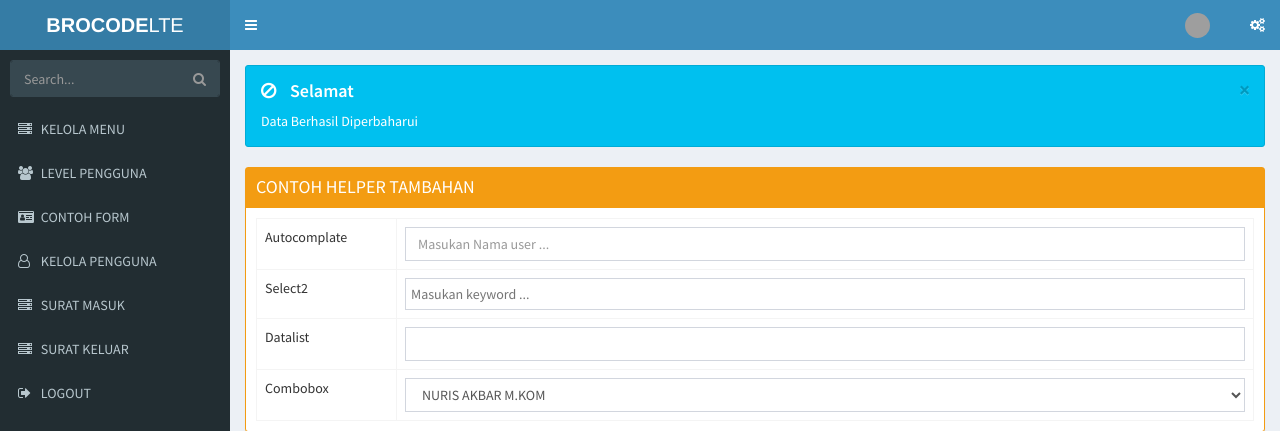
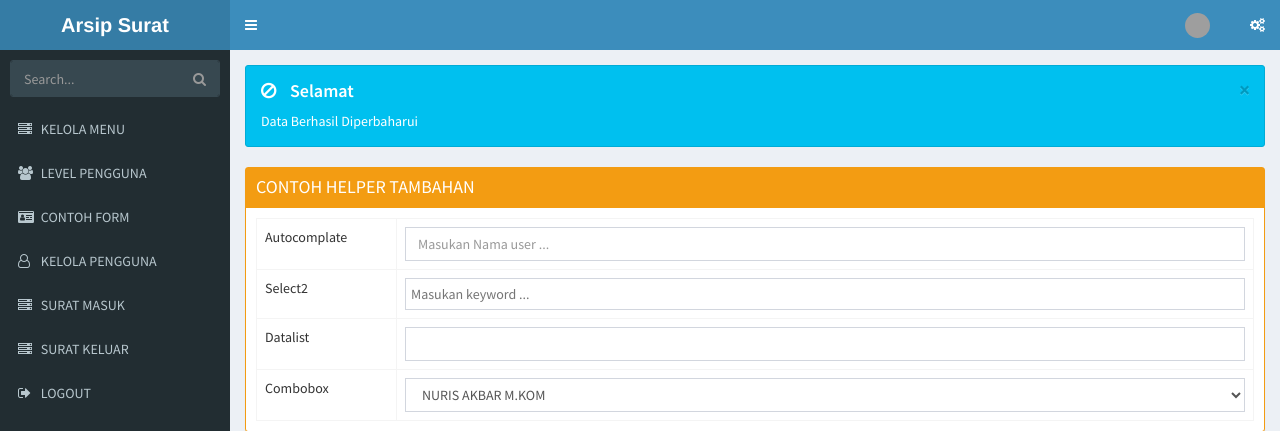
Before and after one commit to reihardana/DisDik, a CodeIgniter app: page /yourprojectname/index.php/welcome/form in a window 1280 px wide. Shown: the top 431 px of the page. Run offline with CodeIgniter, Linux system fonts and the light colour scheme; data comes from the database, SQL or seed files in the repository; some libraries are stand-ins or nearby versions; grey boxes are pictures that could not be loaded.

Commit message:
Dashboard repair

```diff
--- a/application/views/template.php
+++ b/application/views/template.php
@@ -3,7 +3,7 @@
     <head>
         <meta charset="utf-8">
         <meta http-equiv="X-UA-Compatible" content="IE=edge">
-        <title>GARUDA CRUD Generator</title>
+        <title>Arsip Surat</title>
         <!-- Tell the browser to be responsive to screen width -->
         <meta content="width=device-width, initial-scale=1, maximum-scale=1, user-scalable=no" name="viewport">
         <!-- Bootstrap 3.3.7 -->
@@ -40,9 +40,9 @@
                 <!-- Logo -->
                 <a href="<?php echo base_url() ?>adminlte/index2.html" class="logo">
                     <!-- mini logo for sidebar mini 50x50 pixels -->
-                    <span class="logo-mini"><b>A</b>LT</span>
+                    <span class="logo-mini"><b>A</b>S</span>
                     <!-- logo for regular state and mobile devices -->
-                    <span class="logo-lg"><b>BROCODE</b>LTE</span>
+                    <span class="logo-lg"><b>Arsip Surat</b></span>
                 </a>
                 <!-- Header Navbar: style can be found in header.less -->
                 <nav class="navbar navbar-static-top">
@@ -71,7 +71,7 @@
 
                                         <p>
                                             <?php echo $this->session->userdata('full_name'); ?>
-                                            <small>Member since Nov. 2012</small>
+                                            <small>Dinas Penidikan Kota Batu</small>
                                         </p>
                                     </li>
                                     <!-- Menu Footer-->
```
Also changed, not shown: assets/foto_profil/disdik.png (added).
